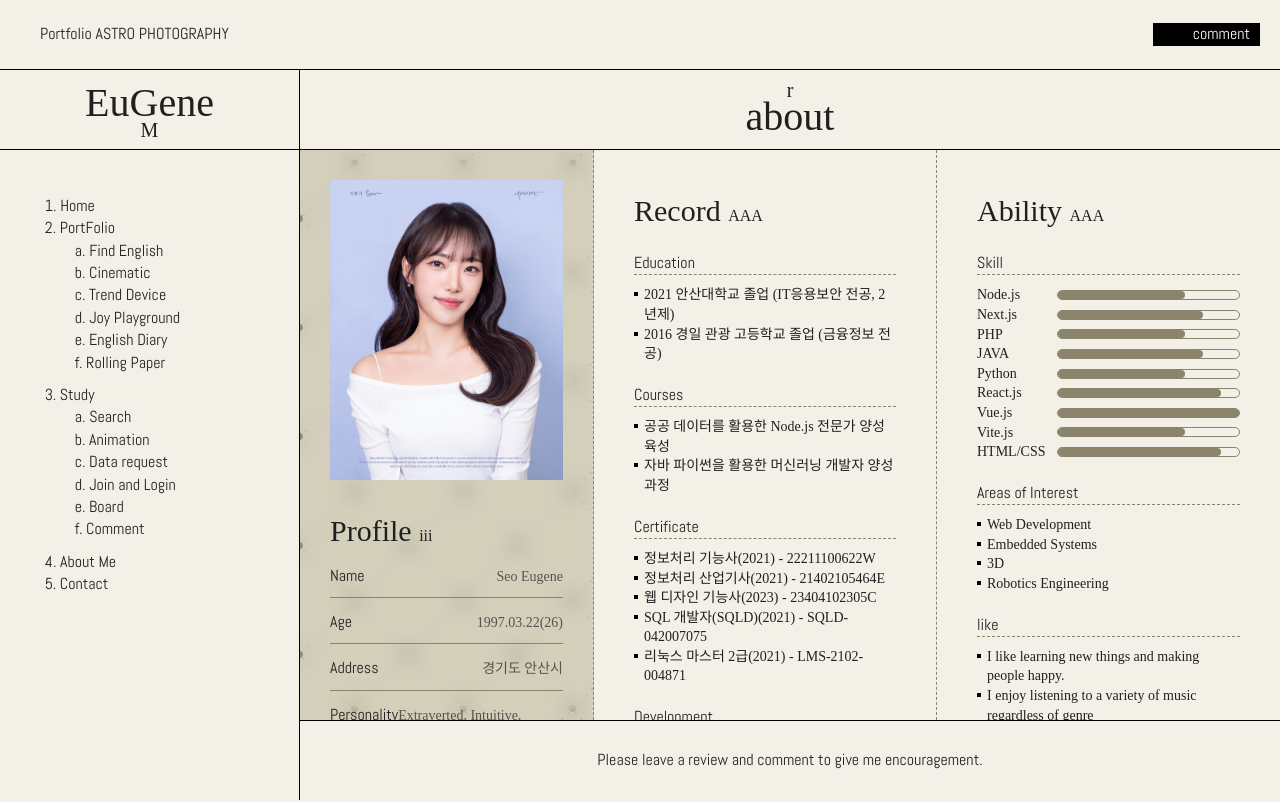
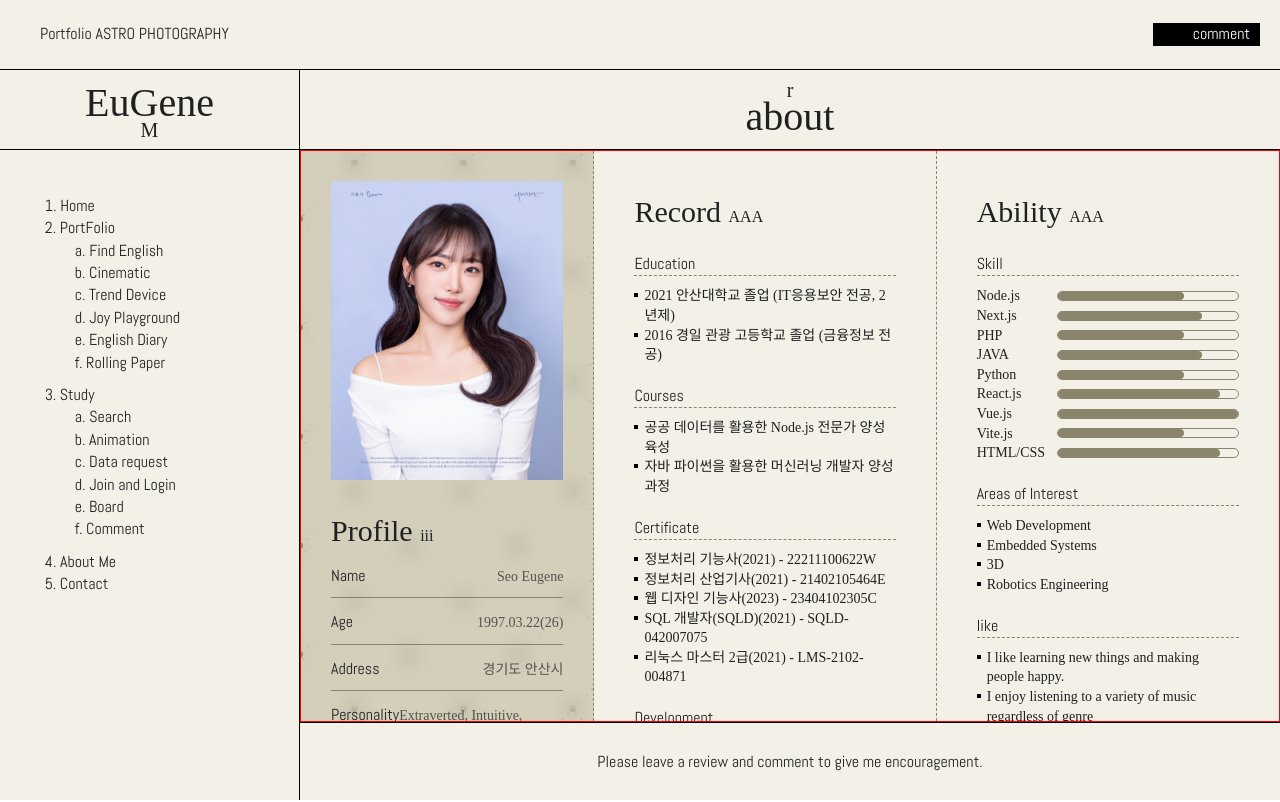
Before and after one commit to SeoEugene/react-portfolio, a React (Create React App) app: page /about in a window 1280 px wide. Shown: the top 802 px of the page. Built offline with nearby package versions, Linux system fonts and the light colour scheme; no server answers; a web font is replaced by a local one.

Commit message:
24.01.18

```diff
--- a/package.json
+++ b/package.json
@@ -7,6 +7,7 @@
     "@testing-library/react": "^13.4.0",
     "@testing-library/user-event": "^13.5.0",
     "axios": "^1.6.5",
+    "framer-motion": "^10.18.0",
     "gsap": "^3.12.4",
     "react": "^18.2.0",
     "react-dom": "^18.2.0",
--- a/src/App.js
+++ b/src/App.js
@@ -4,12 +4,14 @@ import gsap from 'gsap';
 
 // 파일
 import Header from './components/Layout/Header'
-import Main from './components/Main'
+import Main from './components/Main';
 
 import './assets/css/style.css'
 
+// 애니메이션
+import { AnimatePresence } from 'framer-motion'
+
 const App = () => {
-
   const [isLeftPanelVisible, setIsLeftPanelVisible] = useState(false);
   const [isRightPanelVisible, setIsRightPanelVisible] = useState(false);
 
@@ -35,17 +37,23 @@ const App = () => {
     }
   };
 
-
-
   return (
     <BrowserRouter>
       <Header
         onNavButtonClick={handleMenuClick}
         onCommentButtonClick={handleCommentClick}
       />
-      <Main />
+      <AnimatedRoutes />
     </BrowserRouter>
   )
 }
 
+function AnimatedRoutes() {
+  return (
+    <AnimatePresence mode='wait'>
+      <Main />
+    </AnimatePresence>
+  );
+}
+
 export default App
--- /dev/null
+++ b/src/assets/css/inner.css
@@ -0,0 +1,22 @@
+.inner {
+    border: 1px solid red;
+}
+
+.slide {
+
+    height: 100vh;
+
+    width: 100%;
+
+    position: fixed;
+
+    left: 0;
+
+    top: 0;
+
+    background-color: white;
+
+    z-index: 1;
+
+
+}
--- a/src/assets/css/layout.css
+++ b/src/assets/css/layout.css
@@ -186,7 +186,7 @@ body {
 }
 
 #main .main-cont .mc-inner .mc-inner-center {
-    height: calc(100% - 160px);
+    height: calc(100vh - 230px);
     display: flex;
     align-items: center;
     justify-content: center;
--- a/src/assets/css/style.css
+++ b/src/assets/css/style.css
@@ -9,3 +9,4 @@
 @import url('effert.css');
 @import url('about.css');
 @import url('contact.css');
+@import url('inner.css');
--- a/src/components/Home.jsx
+++ b/src/components/Home.jsx
@@ -108,17 +108,18 @@ const Home = () => {
     }, []);
 
     return (
-        <div class="mc-inner-center">
-            <div class="circle-wrap">
-                <div class="circle1">
-                    <div class="circle1-1">
-                        <div class="circle1-1-1">
-                            <div class="container1_1">
-                                <div class="moon">
-                                    <svg class="moon__svg" xmlns="http://www.w3.org/2000/svg"
-                                        xmlnsXlink="http://www.w3.org/1999/xlink" viewbox="0 0 611 611">
+
+        <div className="mc-inner-center">
+            <div className="circle-wrap">
+                <div className="circle1">
+                    <div className="circle1-1">
+                        <div className="circle1-1-1">
+                            <div className="container1_1">
+                                <div className="moon">
+                                    <svg className="moon__svg" xmlns="http://www.w3.org/2000/svg"
+                                        xmlnsXlink="http://www.w3.org/1999/xlink" viewBox="0 0 611 611">
                                         <defs>
-                                            <clipPath id="clip-path" class="moon__svg-rects">
+                                            <clipPath id="clip-path" className="moon__svg-rects">
                                                 <rect id="top" width="611" height="72" />
                                                 <rect y="77" width="611" height="72" />
                                                 <rect y="154" width="611" height="72" />
@@ -129,19 +130,19 @@ const Home = () => {
                                                 <rect y="539" width="611" height="72" />
                                             </clipPath>
                                         </defs>
-                                        <g clip-path="url(#clip-path)">
-                                            <image class="moon__img" width="1024" height="1024"
+                                        <g clipPath="url(#clip-path)">
+                                            <image className="moon__img" width="1024" height="1024"
                                                 transform="translate(-271 -188) scale(0.98)"
                                                 xlinkHref="https://s3-us-west-2.amazonaws.com/s.cdpn.io/61488/moon-01-adjusted-02.jpg" />
                                         </g>
-                                        <g class="moon__txt-bg" fill="#D5CEC6">
+                                        <g className="moon__txt-bg" fill="#D5CEC6">
                                             <rect y="76" width="1000" height="76" />
                                             <rect y="230" width="612" height="76" />
                                             <rect y="383" width="612" height="76" />
                                             <rect y="460" width="612" height="76" />
                                             {/* <rect y="460" width="612" height="76" /> */}
                                         </g>
-                                        <clipPath id="moon_txt-mask" class="moon__txt"
+                                        <clipPath id="moon_txt-mask" className="moon__txt"
                                             transform="translate(-2 0)">
                                             <text x="-160" y="135">
                                                 <tspan>
@@ -153,35 +154,36 @@ const Home = () => {
                                             </text>
                                             <text x="-190" y="440">
                                                 <tspan>
-                                                    &nbsp;&nbsp;&nbsp;&nbsp;&nbsp;&nbsp;&nbsp;&nbsp;&nbsp;&nbsp;&nbsp;&nbsp;&nbsp;
+
                                                 </tspan>
                                             </text>
                                         </clipPath>
-                                        <g clip-path="url(#moon_txt-mask)">
-                                            <image class="moon__img" width="1024" height="1024"
+                                        <g clipPath="url(#moon_txt-mask)">
+                                            <image className="moon__img" width="1024" height="1024"
                                                 transform="translate(-271 -188) scale(0.98)"
                                                 xlinkHref="https://s3-us-west-2.amazonaws.com/s.cdpn.io/61488/moon-01-adjusted-02.jpg" />
-                                            <rect class="moon__txt-overlay" width="611" height="611"></rect>
+                                            <rect className="moon__txt-overlay" width="611" height="611"></rect>
                                         </g>
                                     </svg>
                                 </div>
-                                <div class="container__base"></div>
+                                <div className="container__base"></div>
                             </div>
                         </div>
                     </div>
                 </div>
-                <div class="circle2">
-                    <div class="circle2_text">
+                <div className="circle2">
+                    <div className="circle2_text">
                     </div>
-                    <div class="circle2-1">
-                        <div class="circle2-1-1">
-                            <div class="cImg"></div>
+                    <div className="circle2-1">
+                        <div className="circle2-1-1">
+                            <div className="cImg"></div>
                             <div id="canvas"></div>
                         </div>
                     </div>
                 </div>
             </div>
         </div>
+
     )
 }
 
--- a/src/components/Main.jsx
+++ b/src/components/Main.jsx
@@ -1,20 +1,35 @@
 import React from 'react';
+import { Route, Routes, useLocation } from 'react-router-dom'
 
 // 파일
 import Nav from './Layout/Nav';
 import Footer from './Layout/Footer';
 import Comment from './Layout/Comment';
 import MainTop from './MainTop';
+
 import Home from './Home';
 import Portlist from './Portlist';
 import Port from './Port';
 import Effert from './Effert';
 import About from './About';
 import Contact from './Contact';
-import { Route, Routes } from 'react-router-dom';
 
+// 애니메이션
+import { motion } from 'framer-motion';
+import { slide, opacity, perspective } from './anim';
 
 const Main = () => {
+    const location = useLocation();
+
+    const anim = (variants) => {
+        return {
+            initial: "initial",
+            animate: "enter",
+            exit: "exit",
+            variants
+        }
+    }
+
     return (
         <main id="main">
             <Nav />
@@ -22,14 +37,23 @@ const Main = () => {
             <div className="main-cont">
                 <div className="mc-inner">
                     <MainTop />
-                    <Routes>
-                        <Route path="/" element={<Home />} />
+
+                    <div className='inner'>
+                        <motion.div className='slide' {...anim(slide)} />
+                        <motion.div className='page' {...anim(perspective)}>
+                            <motion.div {...anim(opacity)}>
+                                <Routes location={location} key={location.pathname}>
+                                    <Route exact path="/" element={<Home />} />
                                     <Route path="/portlist" element={<Portlist />} />
                                     <Route path="/port/:id" element={<Port />} />
                                     <Route path="/effert/:id" element={<Effert />} />
                                     <Route path="/about" element={<About />} />
                                     <Route path="/contact" element={<Contact />} />
                                 </Routes>
+                            </motion.div>
+                        </motion.div>
+                    </div>
+
                     <Footer />
                 </div>
             </div>
--- /dev/null
+++ b/src/components/anim.js
@@ -0,0 +1,50 @@
+export const perspective = {
+    initial: {
+        scale: 1,
+        y: 0,
+    },
+    enter: {
+        scale: 1,
+        y: 0,
+    },
+    exit: {
+        scale: 0.9,
+        y: -150,
+        opacity: 0.5,
+        transition: {
+            duration: 1.2,
+            ease: [0.76, 0, 0.24, 1]
+        }
+    }
+}
+
+export const slide = {
+    initial: {
+        y: "100vh",
+    },
+    enter: {
+        y: "100vh"
+    },
+    exit: {
+        y: 0,
+        transition: {
+            duration: 1,
+            ease: [0.76, 0, 0.24, 1]
+        }
+    }
+}
+
+export const opacity = {
+    initial: {
+        opacity: 0
+    },
+    enter: {
+        opacity: 1,
+        transition: {
+            duration: 0.5
+        }
+    },
+    exit: {
+        opacity: 1
+    }
+}
```
Also changed, not shown: 2 other files (tests, documents, lock files or other folders). Lines whose indentation alone changed are shown as unchanged.
